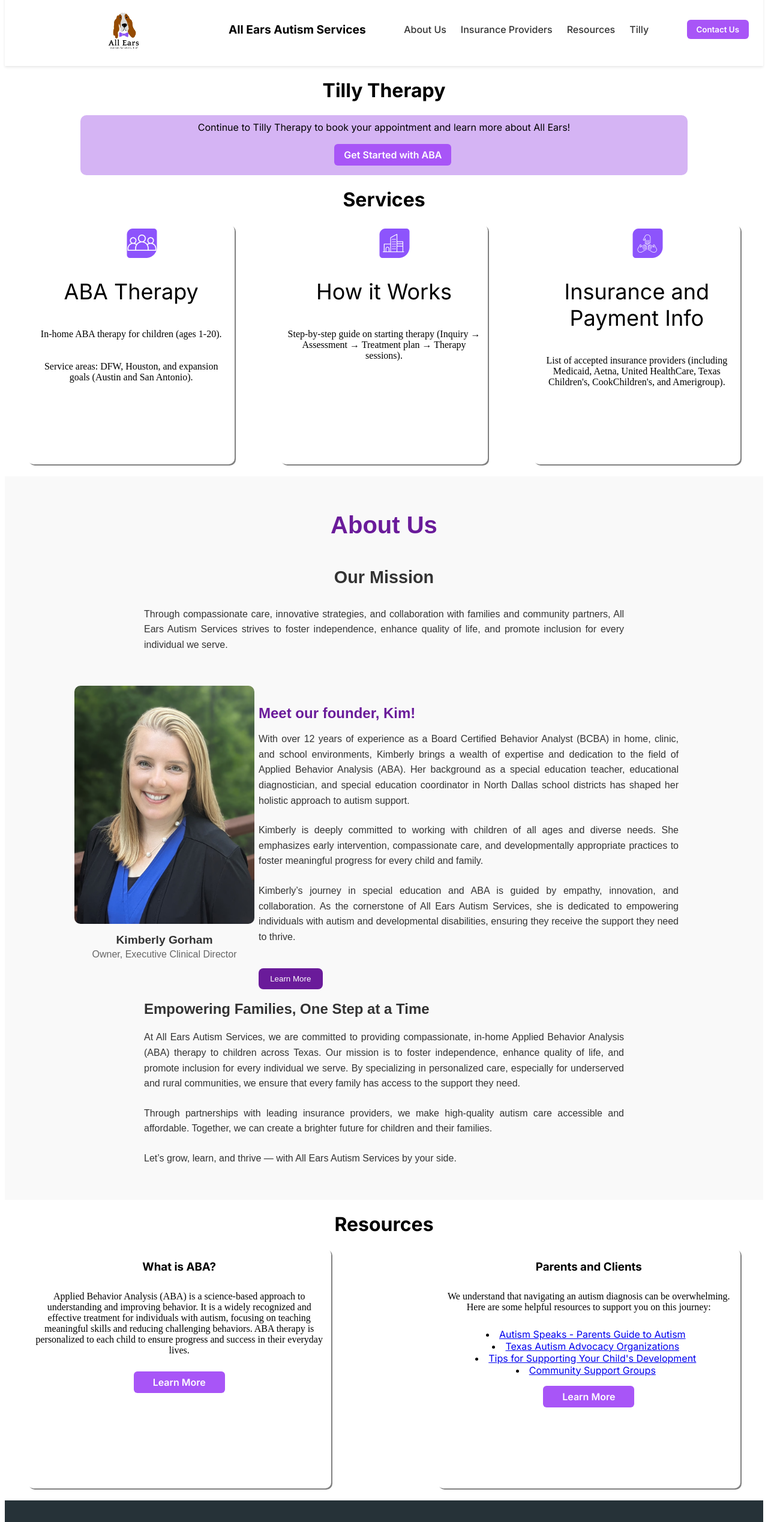
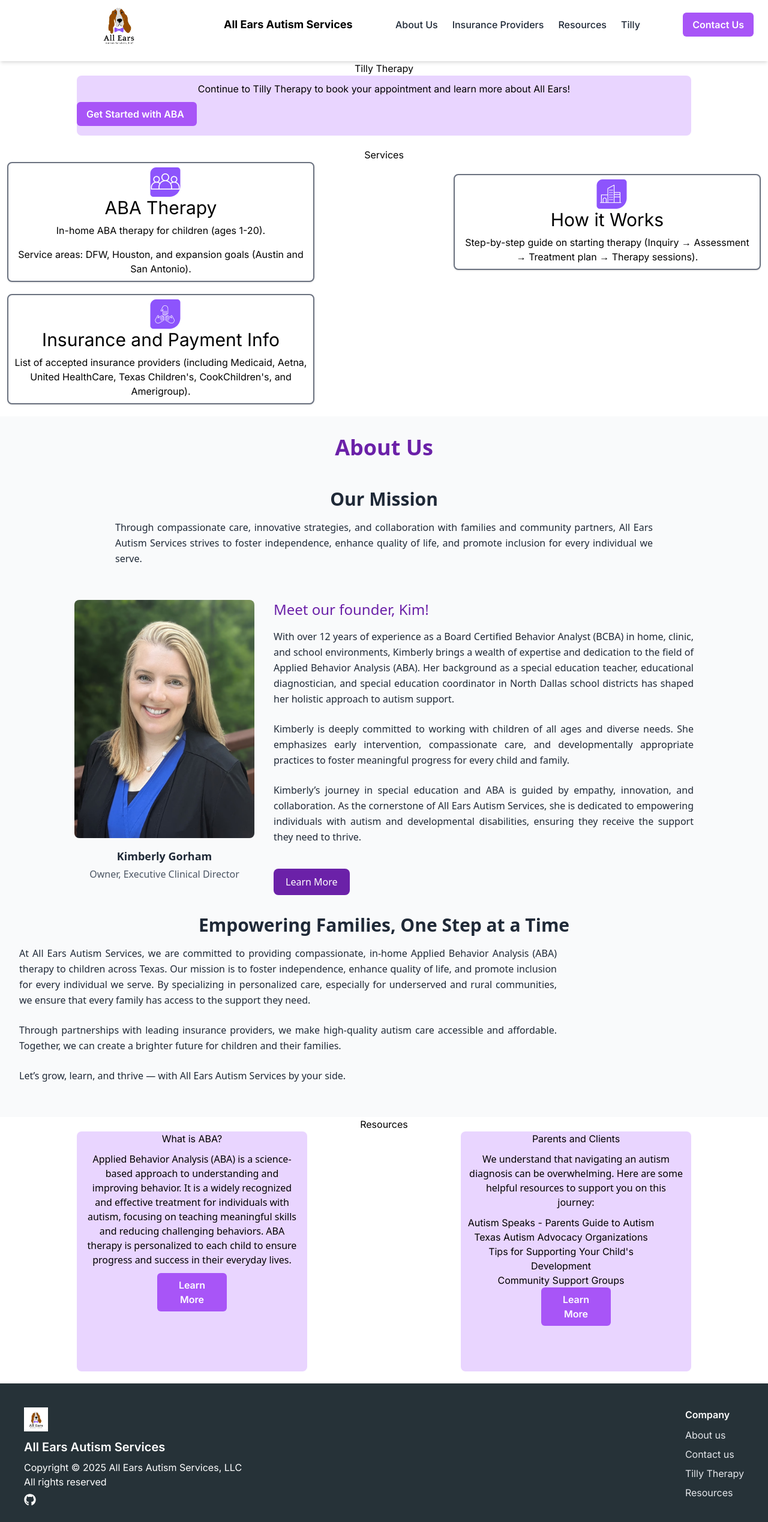
Before and after one commit to sahisagiraju/all-ears, a React (Create React App) app: page / in a window 1280 px wide. Shown: the part 20-2557 px from the top of the page at 60% size. Built offline with nearby package versions, Linux system fonts and the light colour scheme.

Commit message:
converted css to tailwind

```diff
--- a/package.json
+++ b/package.json
@@ -41,6 +41,10 @@
     ]
   },
   "devDependencies": {
-    "gh-pages": "^6.3.0"
+    "@tailwindcss/postcss": "^4.1.4",
+    "autoprefixer": "^10.4.21",
+    "gh-pages": "^6.3.0",
+    "postcss": "^8.5.3",
+    "tailwindcss": "^3.4.17"
   }
 }
--- /dev/null
+++ b/postcss.config.js
@@ -0,0 +1,6 @@
+module.exports = {
+  plugins: {
+    tailwindcss: {},
+    autoprefixer: {},
+  },
+}
--- a/src/components/Footer.js
+++ b/src/components/Footer.js
@@ -1,29 +1,28 @@
 import React from 'react';
-import './Footer.css';
 import logo from '../assets/allearslogo.png';
 import { FaGithub, FaLinkedin, FaGlobe } from 'react-icons/fa';
 
 function Footer() {
   return (
-    <footer className="footer">
-      <div className="footer-left">
-        <img src={logo} alt="logo" className="footer-logo" />
-        <h2 className="footer-title">All Ears Autism Services</h2>
+    <footer className="flex justify-between bg-[#263238] text-white p-10 flex-wrap font-inter">
+      <div className="max-w-1/2">
+        <img src={logo} alt="logo" className="h-10 mb-3" />
+        <h2 className="text-xl font-semibold my-2">All Ears Autism Services</h2>
         <p>Copyright © 2025 All Ears Autism Services, LLC</p>
         <p>All rights reserved</p>
-        <div className="footer-icons">
-          <a href="/"><FaGithub /></a>
-          <a href="/"><FaLinkedin /></a>
-          <a href="/"><FaGlobe /></a>
+        <div className="mt-2">
+          <a href="/" className="text-white mr-4 text-xl"><FaGithub /></a>
+          <a href="/" className="text-white mr-4 text-xl"><FaLinkedin /></a>
+          <a href="/" className="text-white mr-4 text-xl"><FaGlobe /></a>
         </div>
       </div>
-      <div className="footer-right">
-        <h3>Company</h3>
-        <ul>
-          <li><a href="#about">About us</a></li>
-          <li><a href="#contact">Contact us</a></li>
-          <li><a href="#tilly">Tilly Therapy</a></li>
-          <li><a href="#resources">Resources</a></li>
+      <div className="text-left">
+        <h3 className="text-base font-semibold mb-2.5">Company</h3>
+        <ul className="list-none p-0 m-0">
+          <li className="mb-2"><a href="#about" className="text-gray-200 no-underline font-normal">About us</a></li>
+          <li className="mb-2"><a href="#contact" className="text-gray-200 no-underline font-normal">Contact us</a></li>
+          <li className="mb-2"><a href="#tilly" className="text-gray-200 no-underline font-normal">Tilly Therapy</a></li>
+          <li className="mb-2"><a href="#resources" className="text-gray-200 no-underline font-normal">Resources</a></li>
         </ul>
       </div>
     </footer>
--- a/src/components/Navbar.js
+++ b/src/components/Navbar.js
@@ -1,21 +1,20 @@
 import React from 'react';
-import './Navbar.css';
 import Logo2 from '../assets/all-ears-logo.js';
 
 function Navbar() {
   return (
-    <nav className="navbar">
-      <div className="navbar-left">
-        <Logo2 className="navbar-logo" />
-        <span className="navbar-title">All Ears Autism Services</span>
+    <nav className="flex justify-between items-center py-4 px-6 bg-white shadow-md font-inter">
+      <div className="flex items-center">
+        <Logo2 className="h-[90px] mr-0" />
+        <span className="font-bold text-lg">All Ears Autism Services</span>
       </div>
-      <ul className="navbar-links">
-        <li><a href="#about">About Us</a></li>
-        <li><a href="#insurance">Insurance Providers</a></li>
-        <li><a href="#resources">Resources</a></li>
-        <li><a href="#tilly">Tilly</a></li>
+      <ul className="list-none flex gap-6 m-0 p-0">
+        <li><a href="#about" className="no-underline text-gray-800 font-medium">About Us</a></li>
+        <li><a href="#insurance" className="no-underline text-gray-800 font-medium">Insurance Providers</a></li>
+        <li><a href="#resources" className="no-underline text-gray-800 font-medium">Resources</a></li>
+        <li><a href="#tilly" className="no-underline text-gray-800 font-medium">Tilly</a></li>
       </ul>
-      <button className="contact-button">Contact Us</button>
+      <button className="bg-purple-500 text-white border-none py-2 px-4 rounded-md font-semibold cursor-pointer font-inter">Contact Us</button>
     </nav>
   );
 }
--- a/src/components/Services.css
+++ b/src/components/Services.css
@@ -4,18 +4,17 @@
 }
 
 .card {
+    font-family: 'Inter', sans-serif;
     background-color: white;
     width: 40%;
-    height: 400px;
     margin-bottom: 20px;
     border-radius: 10px;
     margin-left: 3%;
     margin-right: 3%;
-    box-shadow: 2px 2px gray;
+    box-shadow: 0px 0px 0px 2px gray;
 }
 
 .card h2 {
-    font-family: 'Inter', sans-serif;
     text-align: center;
     font-size: 36px;
     font-weight: normal;
@@ -23,13 +22,12 @@
 
 .card p {
     text-align: center;
-    padding: 10px;
+    padding: 0.5rem;
 }
 
 .card img {
-    display: inline;
-    align-items: center;
-    padding-left: 150px;
+    justify-items: center;
+    width: auto;
 }
 
 .resources {
--- a/src/components/Services.js
+++ b/src/components/Services.js
@@ -1,30 +1,28 @@
 import React from 'react';
-import './Services.css';
 import logo1 from "../assets/ABA-Therapy-Icon.png"
 import logo2 from "../assets/How-It-Works-Icon.png"
 import logo3 from "../assets/Insurance-and-Payment-Info-Icon.png"
 
 function Services() {
     return (
-      <div class="parent">
-            <div class="sectionTitle"><h1>Services</h1></div>
-
-            <div class="resources">
-                <div class="card">
-                    <img src={logo1} alt="logo"></img>
-                    <h2>ABA Therapy</h2>
-                    <p>In-home ABA therapy for children (ages 1-20).</p>
-                    <p>Service areas: DFW, Houston, and expansion goals (Austin and San Antonio).</p>
+      <div className="w-full">
+            <div className="text-center font-inter"><h1>Services</h1></div>
+            <div className="flex justify-between items-center flex-wrap">
+                <div className="bg-white w-2/5 mb-5 rounded-lg mx-3 shadow border-2 border-gray-500 font-inter">
+                    <img src={logo1} alt="logo" className="w-auto mx-auto"></img>
+                    <h2 className="text-center text-3xl font-normal">ABA Therapy</h2>
+                    <p className="text-center p-2">In-home ABA therapy for children (ages 1-20).</p>
+                    <p className="text-center p-2">Service areas: DFW, Houston, and expansion goals (Austin and San Antonio).</p>
                 </div>
-                <div class="card">
-                    <img src={logo2} alt="logo"></img>
-                    <h2>How it Works</h2>
-                    <p>Step-by-step guide on starting therapy (Inquiry → Assessment → Treatment plan → Therapy sessions).</p>
+                <div className="bg-white w-2/5 mb-5 rounded-lg mx-3 shadow border-2 border-gray-500 font-inter">
+                    <img src={logo2} alt="logo" className="w-auto mx-auto"></img>
+                    <h2 className="text-center text-3xl font-normal">How it Works</h2>
+                    <p className="text-center p-2">Step-by-step guide on starting therapy (Inquiry → Assessment → Treatment plan → Therapy sessions).</p>
                 </div>
-                <div class="card">
-                    <img src={logo3} alt="logo"></img>
-                    <h2>Insurance and Payment Info</h2>
-                    <p>List of accepted insurance providers (including Medicaid, Aetna, United HealthCare, Texas Children's, CookChildren's, and Amerigroup).</p>
+                <div className="bg-white w-2/5 mb-5 rounded-lg mx-3 shadow border-2 border-gray-500 font-inter">
+                    <img src={logo3} alt="logo" className="w-auto mx-auto"></img>
+                    <h2 className="text-center text-3xl font-normal">Insurance and Payment Info</h2>
+                    <p className="text-center p-2">List of accepted insurance providers (including Medicaid, Aetna, United HealthCare, Texas Children's, CookChildren's, and Amerigroup).</p>
                 </div>
             </div>
       </div>
--- a/src/components/TillyTherapy.js
+++ b/src/components/TillyTherapy.js
@@ -1,13 +1,17 @@
 import React from 'react';
-import './TillyTherapy.css';
 
 function TillyTherapy() {
   return (
-    <div class="parent">
-        <div class="sectionTitle"><h1>Tilly Therapy</h1></div>
-        <div class="wideCard">
-            <p>Continue to Tilly Therapy to book your appointment and learn more about All Ears!</p>
-            <a href="https://tillytherapy.com/browse/kimberly-gorham">Get Started with ABA</a>
+    <div className="w-full">
+        <div className="text-center font-inter"><h1>Tilly Therapy</h1></div>
+        <div className="bg-purple-200 w-4/5 mx-auto h-[100px] mb-5 rounded-lg">
+            <p className="text-center font-inter p-2.5">Continue to Tilly Therapy to book your appointment and learn more about All Ears!</p>
+            <a
+              href="https://tillytherapy.com/browse/kimberly-gorham"
+              className="inline-block bg-purple-500 text-white border-none py-2 px-4 rounded-md font-semibold cursor-pointer font-inter no-underline mx-auto block w-[200px]"
+            >
+              Get Started with ABA
+            </a>
         </div>
     </div>
   );
--- a/src/components/aboutUs.js
+++ b/src/components/aboutUs.js
@@ -1,28 +1,27 @@
 import React from "react";
-import "./aboutUs.css";
 import Kim from "../assets/kim.png";
 
 export default function AboutUs() {
   return (
-    <div className="column">
-      <h1 className="about-title">About Us</h1>
+    <div className="flex flex-col items-center p-8 font-sans text-gray-800 bg-gray-50">
+      <h1 className="text-4xl font-bold mb-4 text-purple-800">About Us</h1>
 
-      <h2 className="about-section-title">Our Mission</h2>
-      <p className="about-text">
+      <h2 className="text-3xl font-semibold mt-8 mb-4">Our Mission</h2>
+      <p className="max-w-4xl text-justify leading-relaxed mb-6">
         Through compassionate care, innovative strategies, and collaboration
         with families and community partners, All Ears Autism Services strives
         to foster independence, enhance quality of life, and promote inclusion
         for every individual we serve.
       </p>
-      <div className="kim-section">
-        <div className="kim-profile">
-          <img src={Kim} alt="Kimberly Gorham" />
-          <div className="kim-name">Kimberly Gorham</div>
-          <div className="kim-title">Owner, Executive Clinical Director</div>
+      <div className="flex gap-8 justify-center items-start mt-8 flex-wrap">
+        <div className="flex flex-col items-center justify-center max-w-xs">
+          <img src={Kim} alt="Kimberly Gorham" className="w-[300px] h-auto rounded-lg object-cover mb-4" />
+          <div className="font-bold text-lg">Kimberly Gorham</div>
+          <div className="text-base text-gray-600 text-center mt-1">Owner, Executive Clinical Director</div>
         </div>
-        <div className="kim-description">
-          <h4>Meet our founder, Kim!</h4>
-          <p className="about-text">
+        <div className="flex-1 min-w-[300px] max-w-[700px]">
+          <h4 className="text-2xl mb-4 text-purple-800">Meet our founder, Kim!</h4>
+          <p className="max-w-4xl text-justify leading-relaxed mb-6">
             With over 12 years of experience as a Board Certified Behavior
             Analyst (BCBA) in home, clinic, and school environments, Kimberly
             brings a wealth of expertise and dedication to the field of Applied
@@ -31,35 +30,35 @@
             coordinator in North Dallas school districts has shaped her holistic
             approach to autism support.
           </p>
-          <p className="about-text">
+          <p className="max-w-4xl text-justify leading-relaxed mb-6">
             Kimberly is deeply committed to working with children of all ages
             and diverse needs. She emphasizes early intervention, compassionate
             care, and developmentally appropriate practices to foster meaningful
             progress for every child and family.
           </p>
-          <p className="about-text">
+          <p className="max-w-4xl text-justify leading-relaxed mb-6">
             Kimberly’s journey in special education and ABA is guided by
             empathy, innovation, and collaboration. As the cornerstone of All
             Ears Autism Services, she is dedicated to empowering individuals
             with autism and developmental disabilities, ensuring they receive
             the support they need to thrive.
           </p>
-          <button>Learn More</button>
+          <button className="mt-4 py-2.5 px-5 bg-purple-800 text-white border-none rounded-lg cursor-pointer hover:bg-purple-900 transition-colors">Learn More</button>
         </div>
       </div>
-      <div className="empowering-section">
-  <h2 className="empowering-title">Empowering Families, One Step at a Time</h2>
-  <p className="about-text">
+      <div className="w-full mt-8">
+  <h2 className="text-3xl font-semibold mb-4 text-center">Empowering Families, One Step at a Time</h2>
+  <p className="max-w-4xl text-justify leading-relaxed mb-6">
     At All Ears Autism Services, we are committed to providing compassionate, in-home Applied Behavior Analysis (ABA) therapy
     to children across Texas. Our mission is to foster independence, enhance quality of life, and promote inclusion for every
     individual we serve. By specializing in personalized care, especially for underserved and rural communities, we ensure
     that every family has access to the support they need.
   </p>
-  <p className="about-text">
+  <p className="max-w-4xl text-justify leading-relaxed mb-6">
     Through partnerships with leading insurance providers, we make high-quality autism care accessible and affordable.
     Together, we can create a brighter future for children and their families.
   </p>
-  <p className="about-text">
+  <p className="max-w-4xl text-justify leading-relaxed mb-6">
     Let’s grow, learn, and thrive — with All Ears Autism Services by your side.
   </p>
 </div>
--- a/src/components/bottomCards.js
+++ b/src/components/bottomCards.js
@@ -1,35 +1,33 @@
 import React from 'react';
-import './bottomCards.css';
 
 function BottomCards() {
   return (
-    <div class="parent">
-        <div class="sectionTitle"><h1>Resources</h1></div>
-        <div class="resources">
-            <div class="card">
-                <h3>What is ABA?</h3>
-                <p>Applied Behavior Analysis (ABA) is a science-based approach to understanding and improving behavior. It is a widely
+    <div className="w-full">
+        <div className="text-center font-inter"><h1>Resources</h1></div>
+        <div className="flex justify-between items-center">
+            <div className="bg-purple-200 w-[30%] h-[400px] mb-5 rounded-lg mx-[10%]">
+                <h3 className="font-inter text-center">What is ABA?</h3>
+                <p className="text-center p-2.5">Applied Behavior Analysis (ABA) is a science-based approach to understanding and improving behavior. It is a widely
                     recognized and effective treatment for individuals with autism, focusing on teaching meaningful skills and reducing
                     challenging behaviors. ABA therapy is personalized to each child to ensure progress and success in their everyday lives.
                 </p>
-                <div class="learnMore">
-                    <a href="https://tillytherapy.com/browse/kimberly-gorham">Learn More</a>
+                <div className="bg-purple-500 border-none py-2 px-4 rounded-md font-semibold cursor-pointer font-inter text-center mx-auto w-[30%]">
+                    <a href="https://tillytherapy.com/browse/kimberly-gorham" className="text-white no-underline">Learn More</a>
                 </div>
             </div>
+            <div className="bg-purple-200 w-[30%] h-[400px] mb-5 rounded-lg mx-[10%]">
+                <h3 className="font-inter text-center">Parents and Clients</h3>
+                <p className="text-center p-2.5">We understand that navigating an autism diagnosis can be overwhelming. Here are some helpful resources to support you on this journey: </p>
 
-            <div class="card">
-                <h3>Parents and Clients</h3>
-                <p>We understand that navigating an autism diagnosis can be overwhelming. Here are some helpful resources to support you on this journey: </p>
-
-                <ul>
-                    <li><a href="https://www.autismspeaks.org">Autism Speaks - Parents Guide to Autism</a></li>
-                    <li><a href="https://www.txautism.org">Texas Autism Advocacy Organizations</a></li>
-                    <li><a href="https://www.helpguide.org/mental-health/autism/helping-your-child-with-autism-thrive">Tips for Supporting Your Child's Development</a></li>
-                    <li><a href="https://aane.org/services-programs/group-services/support-groups-community-connection/">Community Support Groups</a></li>
+                <ul className="list-inside text-center pr-[50px]">
+                    <li className="font-inter"><a href="https://www.autismspeaks.org" className="text-black">Autism Speaks - Parents Guide to Autism</a></li>
+                    <li className="font-inter"><a href="https://www.txautism.org" className="text-black">Texas Autism Advocacy Organizations</a></li>
+                    <li className="font-inter"><a href="https://www.helpguide.org/mental-health/autism/helping-your-child-with-autism-thrive" className="text-black">Tips for Supporting Your Child's Development</a></li>
+                    <li className="font-inter"><a href="https://aane.org/services-programs/group-services/support-groups-community-connection/" className="text-black">Community Support Groups</a></li>
                 </ul>
 
-                <div class="learnMore">
-                    <a href="https://tillytherapy.com/browse/kimberly-gorham">Learn More</a>
+                <div className="bg-purple-500 border-none py-2 px-4 rounded-md font-semibold cursor-pointer font-inter text-center mx-auto w-[30%]">
+                    <a href="https://tillytherapy.com/browse/kimberly-gorham" className="text-white no-underline">Learn More</a>
                 </div>
             </div>
         </div>
--- a/src/index.css
+++ b/src/index.css
@@ -1,14 +1,3 @@
-body {
-  margin: 0;
-  padding: 0;
-  font-family: -apple-system, BlinkMacSystemFont, 'Segoe UI', 'Roboto', 'Oxygen',
-    'Ubuntu', 'Cantarell', 'Fira Sans', 'Droid Sans', 'Helvetica Neue',  'Inter',
-    sans-serif;
-  -webkit-font-smoothing: antialiased;
-  -moz-osx-font-smoothing: grayscale;
-}
-
-code {
-  font-family: source-code-pro, Menlo, Monaco, Consolas, 'Courier New',
-    monospace;
-}
+@tailwind base;
+@tailwind components;
+@tailwind utilities;
--- a/src/index.js
+++ b/src/index.js
@@ -1,6 +1,7 @@
 // src/index.js
 import React from 'react';
 import ReactDOM from 'react-dom/client';
+import './index.css';
 import App from './App';
 
 const root = ReactDOM.createRoot(document.getElementById('root'));
--- /dev/null
+++ b/tailwind.config.js
@@ -0,0 +1,12 @@
+/** @type {import('tailwindcss').Config} */
+module.exports = {
+  content: ["./src/**/*.{js,jsx,ts,tsx}"],
+  theme: {
+    extend: {
+      fontFamily: {
+        'inter': ['Inter', 'sans-serif'],
+      },
+    },
+  },
+  plugins: [],
+};
```
Also changed, not shown: 1 other file (tests, documents, lock files or other folders).
